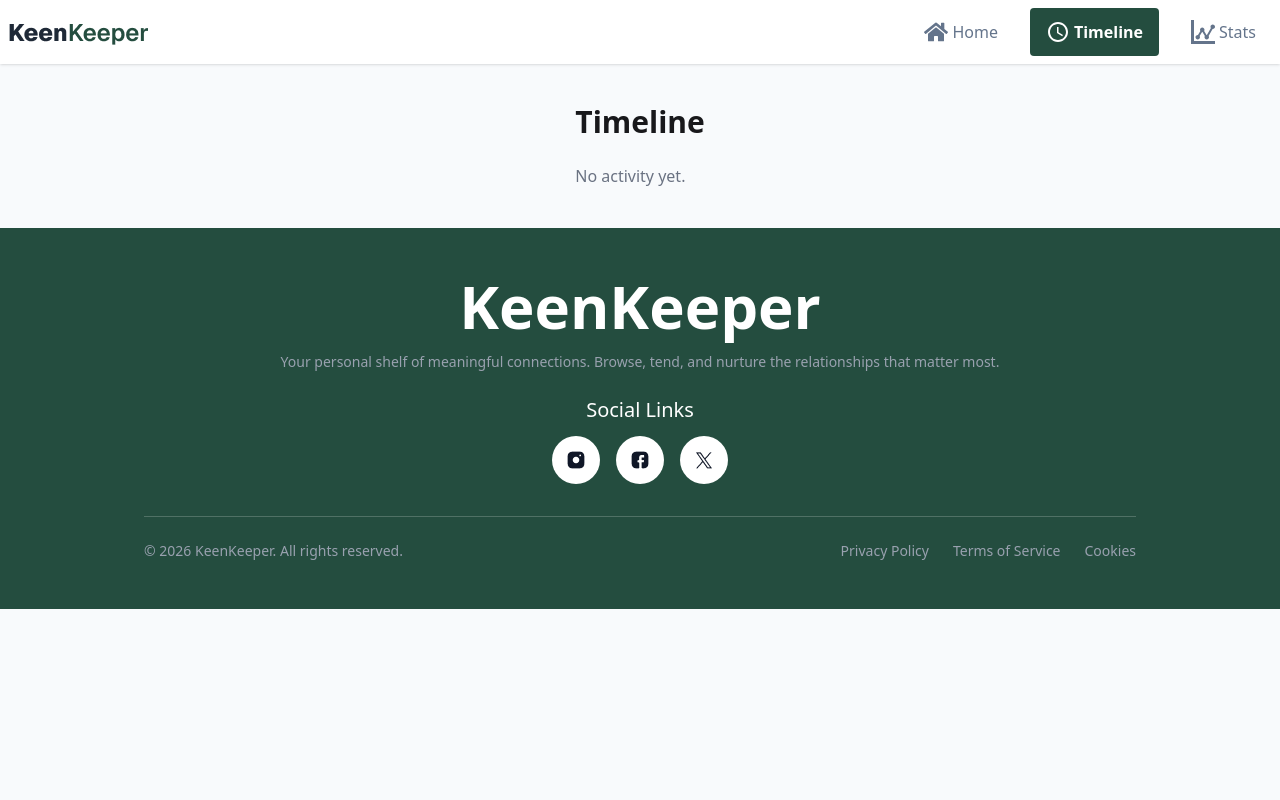
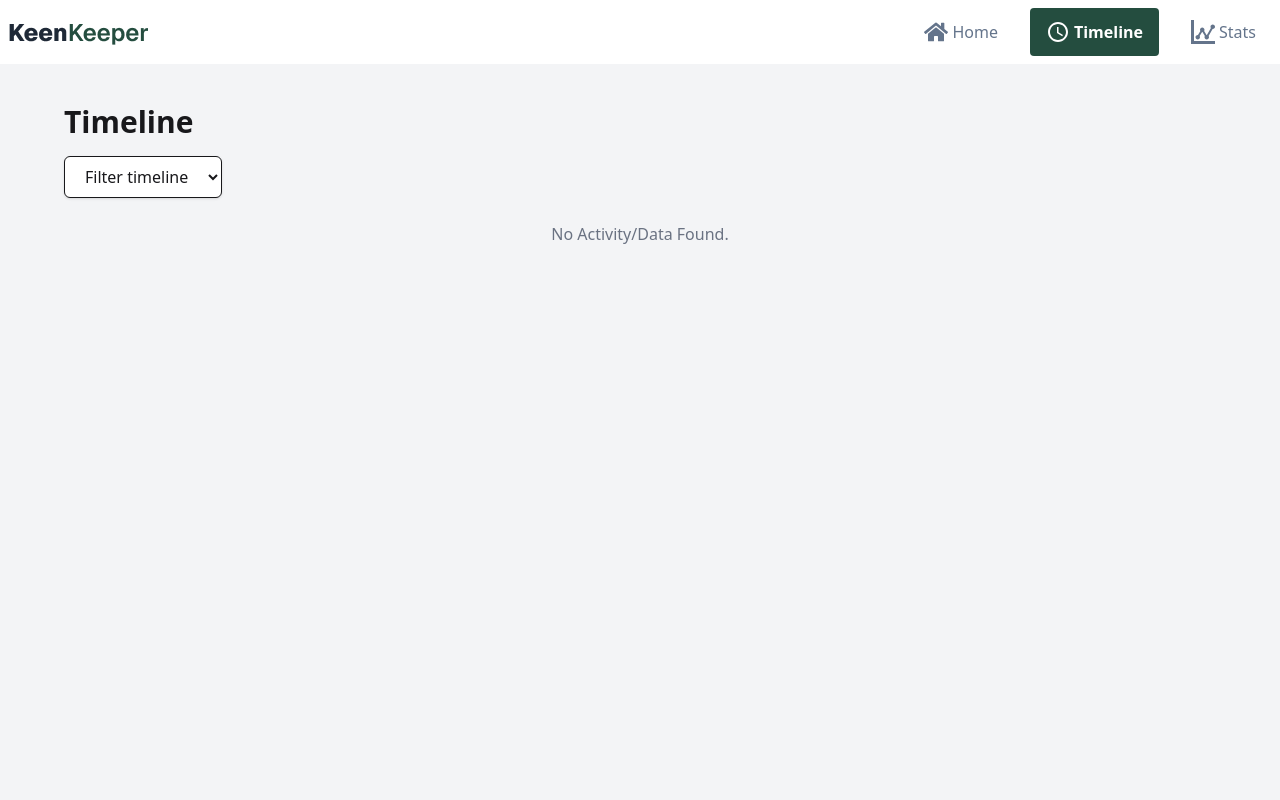
Before and after one commit to rabbitkg/B13-A07, a Next.js app: page /timeline in a window 1280 px wide. Shown: the top 800 px of the page. Built offline with nearby package versions, Linux system fonts and the light colour scheme.

Commit message:
added the timeline page and shows the history of all interactions (calls, texts, video calls) logged from the Friend Details page.

```diff
--- a/src/app/layout.js
+++ b/src/app/layout.js
@@ -3,6 +3,7 @@ import "./globals.css";
 import Navbar from "../components/Navbar.jsx";
 import FooterSection from "../components/Footer.jsx";
 import Providers from "./lib/providers";
+import { Toaster } from "react-hot-toast";
 // import { Toaster } from "react-hot-toast";
 
 
@@ -35,6 +36,7 @@ export default function RootLayout({ children }) {
         <Providers>
         <Navbar/>
           {children}
+          <Toaster position="top-center"/>
         </Providers>
         {/* <Toaster position="top-center" richColors /> */}
         <FooterSection/>
--- a/src/app/timeline/page.jsx
+++ b/src/app/timeline/page.jsx
@@ -1,6 +1,6 @@
 'use client';
 
-import { useContext } from "react";
+import { useContext, useState } from "react";
 import { cardButtonsContext } from "../../context/cardContext";
 import { LuPhoneCall, LuVideo } from "react-icons/lu";
 import { MdOutlineTextsms } from "react-icons/md";
@@ -13,16 +13,36 @@ const iconMap = {
 
 const TimelinePage = () => {
   const { timelineData } = useContext(cardButtonsContext);
+  const [filter, setFilter] = useState("all");
+
+  const filteredData =
+    filter === "all"
+      ? timelineData
+      : timelineData.filter((item) => item.type === filter);
 
   return (
-    <div className="max-w-5xl mx-auto py-10">
-      <h2 className="text-3xl font-bold mb-6">Timeline</h2>
+    <div className="bg-gray-100 min-h-screen px-6 py-10">
+      {/* Header */}
+      <div className="max-w-6xl mx-auto">
+        <h2 className="text-3xl font-bold mb-4">Timeline</h2>
 
-      {timelineData.length === 0 ? (
-        <p className="text-gray-500">No activity yet.</p>
+        {/* Filter */}
+        <select
+          className="border rounded-md px-4 py-2 mb-6 bg-white shadow-sm"
+          onChange={(e) => setFilter(e.target.value)}
+        >
+          <option value="all">Filter timeline</option>
+          <option value="text">Text</option>
+          <option value="call">Call</option>
+          <option value="video">Video</option>
+        </select>
+
+        {/* Timeline List */}
+        {filteredData.length === 0 ? (
+          <p className="text-gray-500 text-center">No Activity/Data Found.</p>
         ) : (
-        <div className="space-y-4">
-          {timelineData.map((item) => {
+          <div className="space-y-3">
+            {filteredData.map((item) => {
               if (!item.type) return null;
 
               const Icon = iconMap[item.type];
@@ -30,13 +50,21 @@ const TimelinePage = () => {
               return (
                 <div
                   key={item.id}
-                className="flex items-center gap-4 bg-white shadow-md rounded-lg p-4"
+                  className="flex items-center gap-4 bg-white rounded-xl px-5 py-4 shadow-sm hover:shadow-md transition"
                 >
-                {Icon && <Icon className="w-6 h-6 text-[#244D3F]" />}
+                  {/* Icon */}
+                  <div className="bg-gray-100 p-3 rounded-full">
+                    {Icon && (
+                      <Icon className="w-5 h-5 text-[#244D3F]" />
+                    )}
+                  </div>
 
+                  {/* Text */}
                   <div>
-                  <p className="font-semibold">
-                    {item.type.charAt(0).toUpperCase() + item.type.slice(1)} with {item.name}
+                    <p className="font-semibold text-gray-800">
+                      {item.type.charAt(0).toUpperCase() +
+                        item.type.slice(1)}{" "}
+                      with {item.name}
                     </p>
 
                     <p className="text-sm text-gray-500">
@@ -49,6 +77,7 @@ const TimelinePage = () => {
           </div>
         )}
       </div>
+    </div>
   );
 };
 
--- a/src/components/Toast.jsx
+++ /dev/null
@@ -1,18 +0,0 @@
-'use client';
-import { useEffect } from "react";
-
-const Toast = ({ message, onClose }) => {
-  useEffect(() => {
-    const timer = setTimeout(onClose, 3000);
-    return () => clearTimeout(timer);
-  }, [onClose]);
-
-  return (
-    <div className="fixed top-6 right-6 z-50 bg-[#244D3F] text-white px-6 py-3 rounded-xl shadow-lg flex items-center gap-3 animate-fade-in">
-      <span>✅ {message}</span>
-      <button onClick={onClose} className="ml-2 text-white font-bold">✕</button>
-    </div>
-  );
-};
-
-export default Toast;
--- a/src/components/cards/DetailsButtons.jsx
+++ b/src/components/cards/DetailsButtons.jsx
@@ -1,6 +1,7 @@
 'use client';
 import { cardButtonsContext } from '../../context/cardContext';
 import React, { useContext } from 'react';
+import toast from 'react-hot-toast';
 import { LuPhoneCall, LuVideo } from 'react-icons/lu';
 import { MdOutlineTextsms } from 'react-icons/md';
 
@@ -18,6 +19,8 @@ const DetailsButtons = ({card}) => {
     };
 
     setTimelineData([...timelineData, newActivity]);
+
+    toast.success(`${type} with ${card.name}`);
 };
 //  const handleCardDetailsButton = () => {
 //         console.log("Button clicked for card:");
--- a/src/context/cardContext.jsx
+++ b/src/context/cardContext.jsx
@@ -21,19 +21,13 @@
 
 // export default CardContext;
 
-import { useState, createContext, useEffect } from "react";
+'use client';
+import { useState, createContext } from "react";
 
 export const cardButtonsContext = createContext();
 
 const CardContext = ({ children }) => {
-  const [timelineData, setTimelineData] = useState(() => {
-    const stored = localStorage.getItem("timeline");
-    return stored ? JSON.parse(stored) : [];
-  });
-
-  useEffect(() => {
-    localStorage.setItem("timeline", JSON.stringify(timelineData));
-  }, [timelineData]);
+  const [timelineData, setTimelineData] = useState([]);
 
   return (
     <cardButtonsContext.Provider value={{ timelineData, setTimelineData }}>
```
Lines whose indentation alone changed are shown as unchanged.
